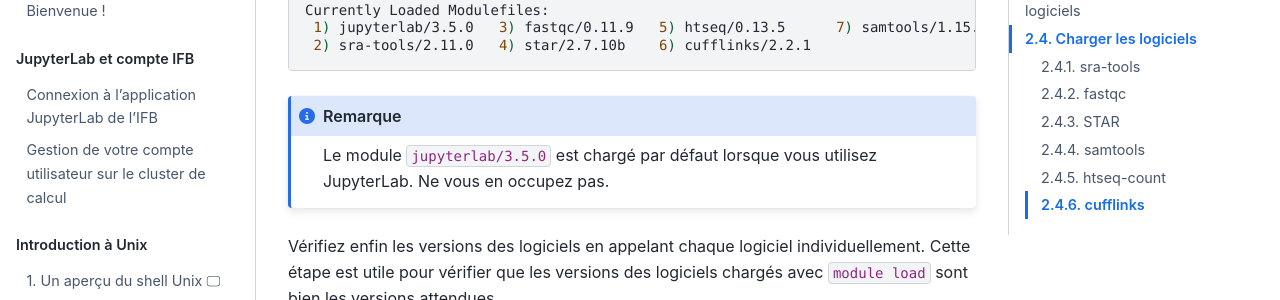
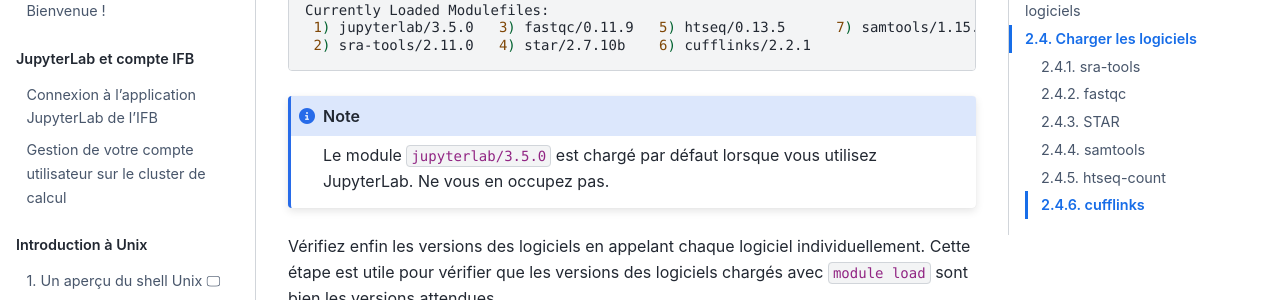
Before and after one commit to pierrepo/unix-tutorial, a Jupyter Book: the page built from content/tuto2/1_preparer_logiciels_module.md, in a window 1280 px wide and 900 px high, scrolled down 3895 px. Shown: the part 154-454 px from the top of the window. Built offline with Jupyter Book 1.0.4 settings and Sphinx 7.4.7 and the Sphinx Book theme 1.1.4, drawn with Linux system fonts in a browser that asks for light colours.

Commit message:
Fix admonition

````diff
--- a/content/tuto2/1_preparer_logiciels_module.md
+++ b/content/tuto2/1_preparer_logiciels_module.md
@@ -124,9 +124,7 @@ Currently Loaded Modulefiles:
  2) sra-tools/2.11.0   4) star/2.7.10b    6) cufflinks/2.2.1
 ```
 
-```{admonition} Remarque
-:class: note
-
+```{note}
 Le module `jupyterlab/3.5.0` est chargé par défaut lorsque vous utilisez JupyterLab. Ne vous en occupez pas.
 ```
 
````
